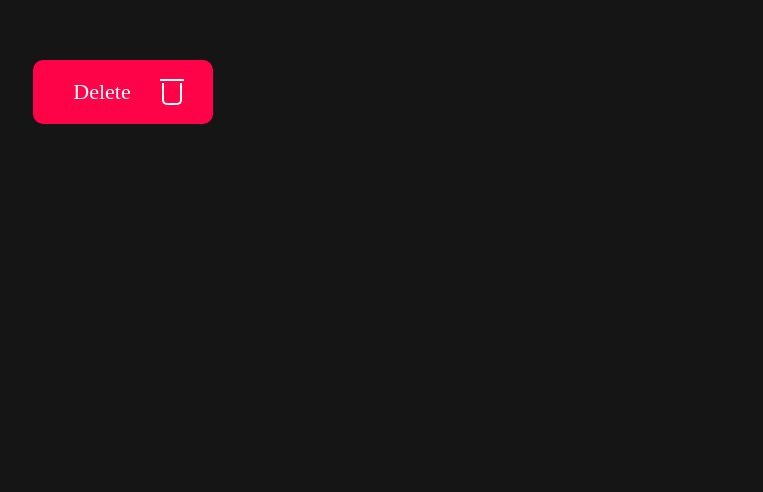
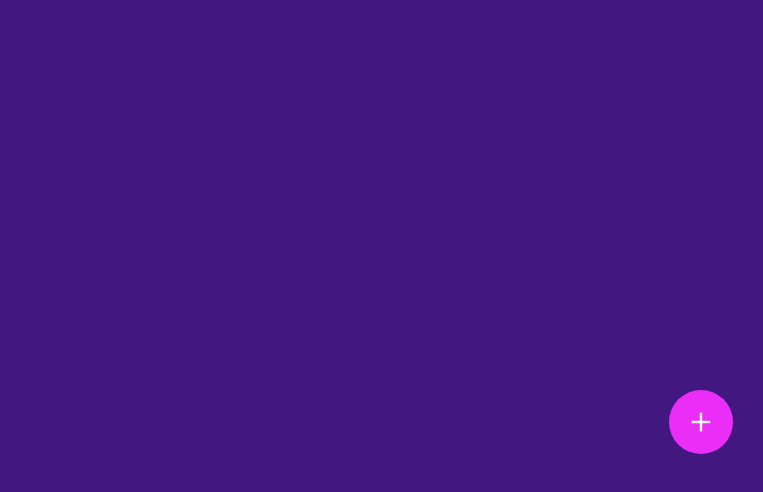
Before and after one commit to Almesaody/react-buttons, a React (Create React App) app: page / in a window 1280 px wide. Shown: the part 308-800 px from the top of the page, without its empty margins (517-1280 px from the left). Built offline with nearby package versions, Linux system fonts and the light colour scheme.

Commit message:
adding fab-button

```diff
--- a/public/index.html
+++ b/public/index.html
@@ -25,8 +25,8 @@
       Learn how to configure a non-root public URL by running `npm run build`.
     -->
     <link
-      href="https://fonts.googleapis.com/css2?family=Material+Symbols+Outlined"
       rel="stylesheet"
+      href="https://fonts.googleapis.com/css2?family=Material+Symbols+Outlined:opsz,wght,FILL,GRAD@48,400,1,0"
     />
     <title>React App</title>
   </head>
--- a/src/App.tsx
+++ b/src/App.tsx
@@ -1,4 +1,4 @@
-import { Button } from "./buttons/delete-button-2/Button";
+import { Button } from "./buttons/fab-button/Button";
 
 function App() {
   return (
--- /dev/null
+++ b/src/buttons/fab-button/Button.tsx
@@ -0,0 +1,25 @@
+import { useState } from "react";
+import "./styles.css";
+
+export const Button = () => {
+  const [isOpen, setIsOpen] = useState<boolean>(false);
+
+  return (
+    <div className={`fab ${isOpen ? "open" : ""}`}>
+      <button onClick={() => setIsOpen(!isOpen)}>
+        <span className="material-symbols-outlined">add</span>
+      </button>
+      <div className="menu">
+        <button>
+          <span className="material-symbols-outlined">add_box</span>
+        </button>
+        <button>
+          <span className="material-symbols-outlined">sell</span>
+        </button>
+        <button>
+          <span className="material-symbols-outlined">delete</span>
+        </button>
+      </div>
+    </div>
+  );
+};
--- /dev/null
+++ b/src/buttons/fab-button/styles.css
@@ -0,0 +1,91 @@
+body {
+    background: #42177f;
+}
+
+.fab {
+    position: fixed;
+    right: 30px;
+    bottom: 38px;
+}
+
+button {
+    background: transparent;
+    border: 0;
+    cursor: pointer;
+}
+
+.fab > button {
+    position: relative;
+    z-index: 1;
+    display: grid;
+    place-items: center;
+    width: 64px;
+    height: 64px;
+    border-radius: 50%;
+    border: 0;
+    background: #eb2ef7;
+    color: #f9f9f9;
+    transition: 0.2s;
+    rotate: 0;
+}
+
+.fab > button > span {
+    font-size: 32px;
+}
+
+.menu {
+    position: absolute;
+    z-index: 0;
+    top: 50%;
+    left: 50%;
+    width: 200px;
+    height: 200px;
+    translate: -50% -50%;
+    border: 80px solid rgba(255, 255, 255, 0.05);
+    border-radius: 50%;
+    rotate: -220deg;
+    scale: 0.7;
+    opacity: 0;
+    transition: 0.4s;
+}
+
+.fab.open > button {
+    rotate: 45deg;
+}
+
+.fab.open .menu {
+    rotate: 0deg;
+    scale: 1;
+    opacity: 1;
+}
+
+.menu > button {
+    position: absolute;
+    transition: 0.3s;
+}
+
+.menu > button:hover {
+    scale: 1.2;
+}
+
+.material-symbols-outlined {
+    font-size: 40px;
+}
+
+.menu > button:nth-child(1) {
+    left: 76px;
+    top: -62px;
+    color: #439ffd;
+}
+
+.menu > button:nth-child(2) {
+    left: -20px;
+    top: -16px;
+    color: #36c6a0;
+}
+
+.menu > button:nth-child(3) {
+    left: -64px;
+    top: 80px;
+    color: #bfca68;
+}
```
